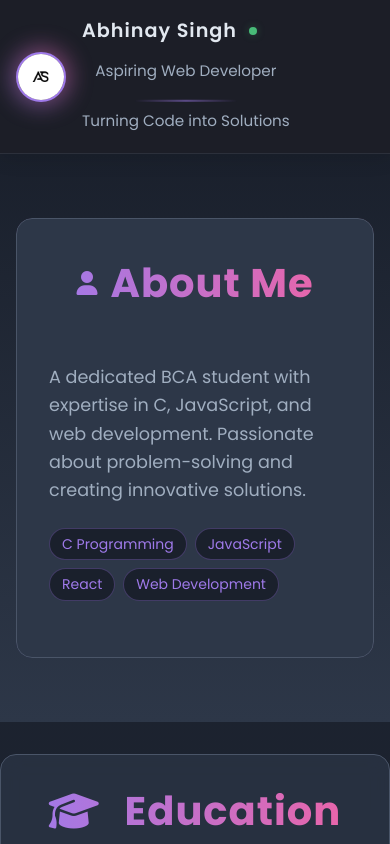
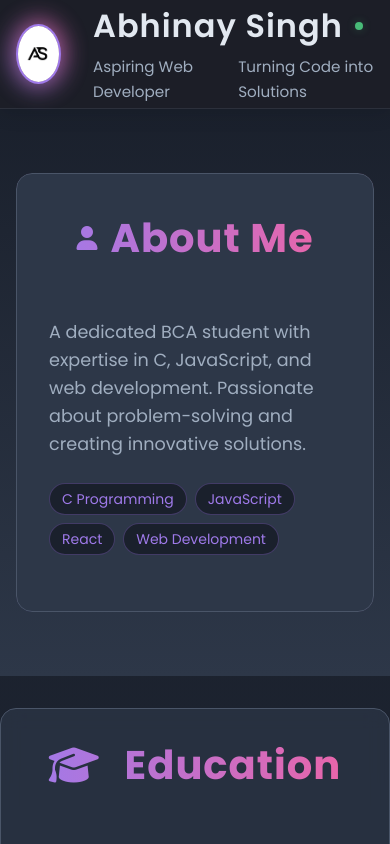
Before and after one commit to abhii718/Portfolio, a React (Vite) app: page / in a window 390 px wide. Shown: the top 844 px of the page. Built offline with nearby package versions, Linux system fonts and the light colour scheme.

Commit message:
Update portfolio title and resume details; change email contact

```diff
--- a/index.html
+++ b/index.html
@@ -4,7 +4,7 @@
     <meta charset="UTF-8" />
     <link rel="icon" type="image/svg+xml" href="/as.svg" />
     <meta name="viewport" content="width=device-width, initial-scale=1.0" />
-    <title>PortFolio</title>
+    <title>My_PortFolio</title>
   </head>
   <body>
     <div id="root"></div>
--- a/src/components/Contact.jsx
+++ b/src/components/Contact.jsx
@@ -18,7 +18,7 @@ const Contact = () => {
 
         <div className="contact-grid">
           <motion.a
-            href="mailto:abhinaysingh47639@gmail.com"
+            href="mailto:abhinay.s.dev@gmail.com"
             className="contact-btn"
             variants={buttonVariants}
             whileHover="hover"
--- a/src/styles/Header.css
+++ b/src/styles/Header.css
@@ -19,8 +19,8 @@
 
 .profile-container {
   position: relative;
-    width: 60px;
-    height: 60px;
+  width: 70px;
+  height: 70px;
   border-radius: 50%;
   transition: transform 0.3s ease;
 }
@@ -46,7 +46,7 @@
 }
 
 .name-title {
-    font-size: 1.5rem;
+  font-size: 2rem;
   margin: 0;
   color: #e2e8f0;
   display: flex;
@@ -77,58 +77,53 @@
   padding: 0.25rem 0;
 }
 
-  .animated-divider {
-    width: 2px;
-    height: 1.5em;
-    background: linear-gradient(to bottom,
-      transparent 0%,
-      rgba(159, 122, 234, 0.5) 50%,
-      transparent 100%
-    );
-    animation: divider-flow 2s infinite;
+@keyframes glow-pulse {
+
+  0%,
+  100% {
+    opacity: 0.3;
   }
 
-  @keyframes glow-pulse {
-    0%, 100% { opacity: 0.3; }
-    50% { opacity: 0.6; }
+  50% {
+    opacity: 0.9;
   }
-
-  @keyframes divider-flow {
-    0% { transform: translateY(-5px); opacity: 0.3; }
-    50% { transform: translateY(5px); opacity: 1; }
-    100% { transform: translateY(-5px); opacity: 0.3; }
 }
 
 @media (max-width: 768px) {
   .header {
-      padding: 1rem;
+    padding: 0;
+    ;
+    padding-left: 1rem;
   }
 
   .header-content {
     gap: 1rem;
+
   }
 
   .profile-container {
-      width: 50px;
-      height: 50px;
+    width: 60px;
+    height: 60px;
   }
 
   .name-title {
-      font-size: 1.2rem;
+    padding-left: 1rem;
+    font-size: 2rem;
+    /* padding-top: 2rem; */
   }
 
   .tagline {
-      flex-direction: column;
-      gap: 0.5rem;
+    flex-direction: row;
+    gap: 0.4rem;
+    display: flex;
+    align-items: flex-start;
+    padding-left: 1rem;
+    margin: 0;
   }
 
-    .animated-divider {
-      width: 50%;
-      height: 2px;
-      background: linear-gradient(to right,
-        transparent 0%,
-        rgba(159, 122, 234, 0.5) 50%,
-        transparent 100%
-      );
+  .header-text {
+    padding: 0;
+    margin: 0;
   }
+
 }
```
Also changed, not shown: 1 other file (tests, documents, lock files or other folders). Lines whose indentation alone changed are shown as unchanged.
